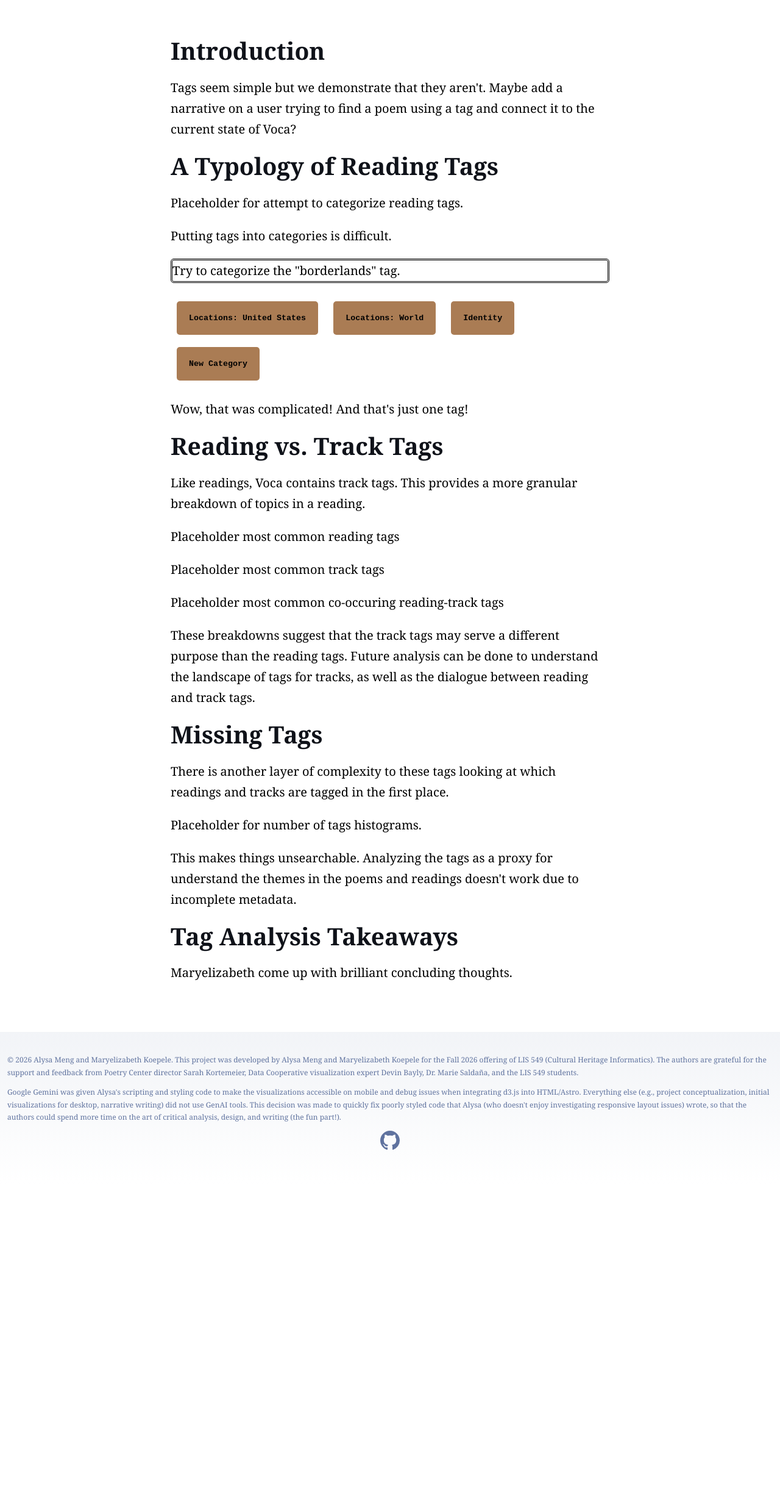
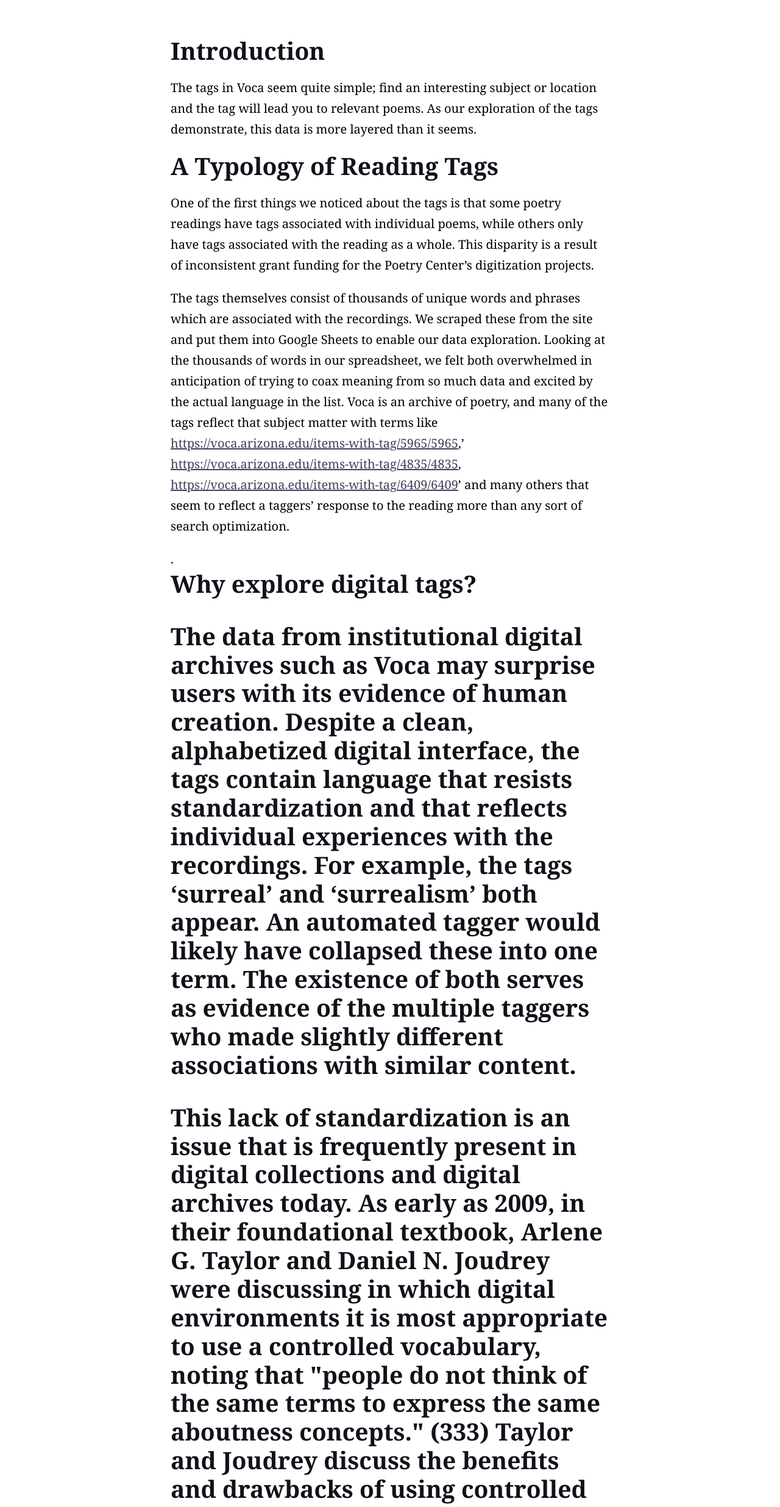
Before and after one commit to kpwce/visualizing-voca, an Astro site: page /visualizing-voca/tumultuous-tags in a window 1280 px wide. Shown: the part 878-3349 px from the top of the page at 61% size. Before the commit the page ends 2819 px from the top, so only its background shows below. Built offline with nearby package versions, Linux system fonts and the light colour scheme; Astro itself is replaced by a stand-in of ours; animation ran at ten frames a second; a web font is replaced by a local one.

Commit message:
developing tags essay, moving into html page

```diff
--- a/src/pages/tumultuous-tags.astro
+++ b/src/pages/tumultuous-tags.astro
@@ -32,13 +32,42 @@ import Header from "../components/Header.astro";
     <div class="essay-content">
       <h3>Introduction</h3>
       <p>
-        Tags seem simple but we demonstrate that they aren't. Maybe add a narrative on a user trying
-        to find a poem using a tag and connect it to the current state of Voca?
+       The tags in Voca seem quite simple; find an interesting subject or location and the tag will lead you to relevant poems. As our
+       exploration of the tags demonstrate, this data is more layered than it seems.
       </p>
 
       <h3>A Typology of Reading Tags</h3>
-      <p>Placeholder for attempt to categorize reading tags.</p>
+      <p>One of the first things we noticed about the tags is that some poetry readings have tags associated with individual poems, while others only have tags associated with the reading as a whole.
+      This disparity is a result of inconsistent grant funding for the Poetry Center’s digitization projects.
+      </p>
+      <p>The tags themselves consist of thousands of unique words and phrases which are associated with the recordings. We scraped these from the site and put them into Google Sheets to enable our data
+      exploration. Looking at the thousands of words in our spreadsheet, we felt both overwhelmed in anticipation of trying to coax meaning from so much data and excited by the actual language in the list.
+      Voca is an archive of poetry, and many of the tags reflect that subject matter with terms like <a href="inside/outside worlds">https://voca.arizona.edu/items-with-tag/5965/5965</a>,’
+      <a href="ultratranslation">https://voca.arizona.edu/items-with-tag/4835/4835</a>, <a href="non-existence">https://voca.arizona.edu/items-with-tag/6409/6409</a>’ and many others that seem to reflect a taggers’ response to the reading
+      more than any sort of search optimization.
+      </p>
+.</p>
 
+      <h3>Why explore digital tags?
+      <p>The data from institutional digital archives such as Voca may surprise users with its evidence of human creation. Despite a clean, alphabetized digital interface, the tags contain language that resists standardization
+      and that reflects individual experiences with the recordings. For example, the tags ‘surreal’ and ‘surrealism’ both appear. An automated tagger would likely have collapsed these into one term. The existence of both serves
+      as evidence of the multiple taggers who made slightly different associations with similar content.
+      </p>
+      <p>This lack of standardization is an issue that is frequently present in digital collections and digital archives today. As early as 2009, in their foundational textbook, Arlene G. Taylor and Daniel N. Joudrey were discussing
+      in which digital environments it is most appropriate to use a controlled vocabulary, noting that "people do not think of the same terms to express the same aboutness concepts." (333) Taylor and Joudrey discuss the benefits and drawbacks
+       of using controlled vocabularies compared to social tagging practices. A controlled vocabulary is more likely to result in a concise, manageable list of subject terms, while social tagging practices are more likely to capture nuances and
+       intra-community understandings that controlled vocabularies might miss.
+       </p>
+       <p>Voca's archive, however, is an excellent example of a digital archive which has been processed and tagged solely by library staff members and still contains broad variation in tags. Both the variations of actual words used and the
+       type of data that seems to have been prioritized in the tags varies between readings. The poetry center has been building Voca for x years; this sort of variation reflects the changes in staff, workflows, and understandings of digital data over time.
+       </p>
+       <p>This kind of messy data is common in digital archives today, but it may soon be seen as a product of its time. As AI tools become more routinely used in library work, the future of digital tagging practices like Vocas's grow even more uncertain.
+       </p>
+       <p>Standardized digital tagging systems offer many benefits to digital archives. They create data that is more user-friendly, more search-engine friendly, and likely in smaller amounts. The purpose of this essay is not to argue for the creation
+       and use of purposefully messy data. Instead, we are curious to discover the narratives contained in this kind of jointly created metadata.
+       </p>
+
+       <h3>Categorizing tags</h3>
 
       <p>Putting tags into categories is difficult.</p>
       <TagBorderland client:visible />
```
Also changed, not shown: src/content/blog/tags.md (+9 -7 lines).
